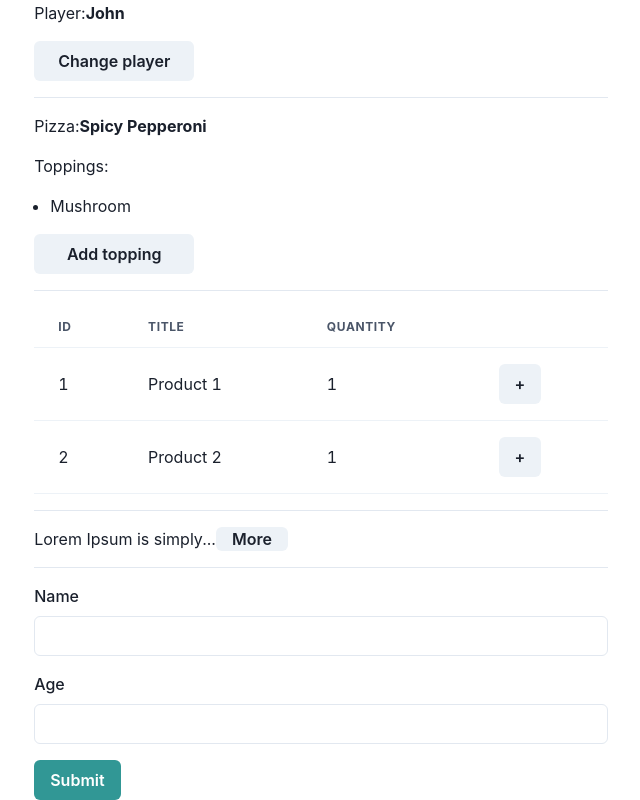
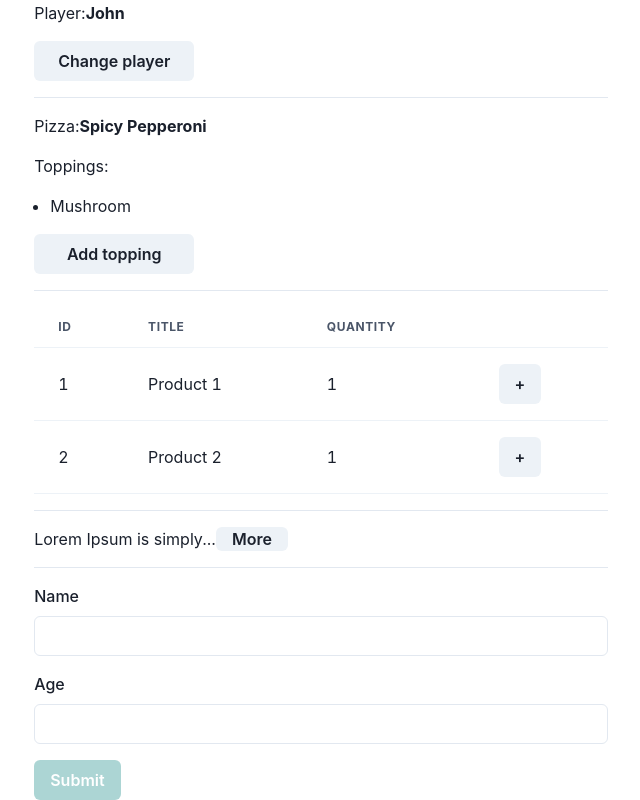
Before and after one commit to kboul/react-18, a React (Vite) app: page / in a window 1280 px wide. Shown: the part 284-1084 px from the top of the page, without its empty margins (319-959 px from the left). Built offline with nearby package versions, Linux system fonts and the light colour scheme.

Commit message:
Disable the submit button if form is invalid

```diff
--- a/src/components/Form.tsx
+++ b/src/components/Form.tsx
@@ -23,8 +23,10 @@ export default function Form() {
   const {
     register,
     handleSubmit,
-    formState: { errors },
+    formState: { errors, isValid },
   } = useForm<FormData>({ resolver: zodResolver(schema) });
+
+  console.log(!isValid);
 
   const onSubmit = (data: FieldValues) => console.log(data);
 
@@ -47,7 +49,7 @@ export default function Form() {
           </Alert>
         )}
       </FormControl>
-      <Button mt={4} colorScheme="teal" type="submit">
+      <Button mt={4} colorScheme="teal" type="submit" isDisabled={!isValid}>
         Submit
       </Button>
     </form>
```
